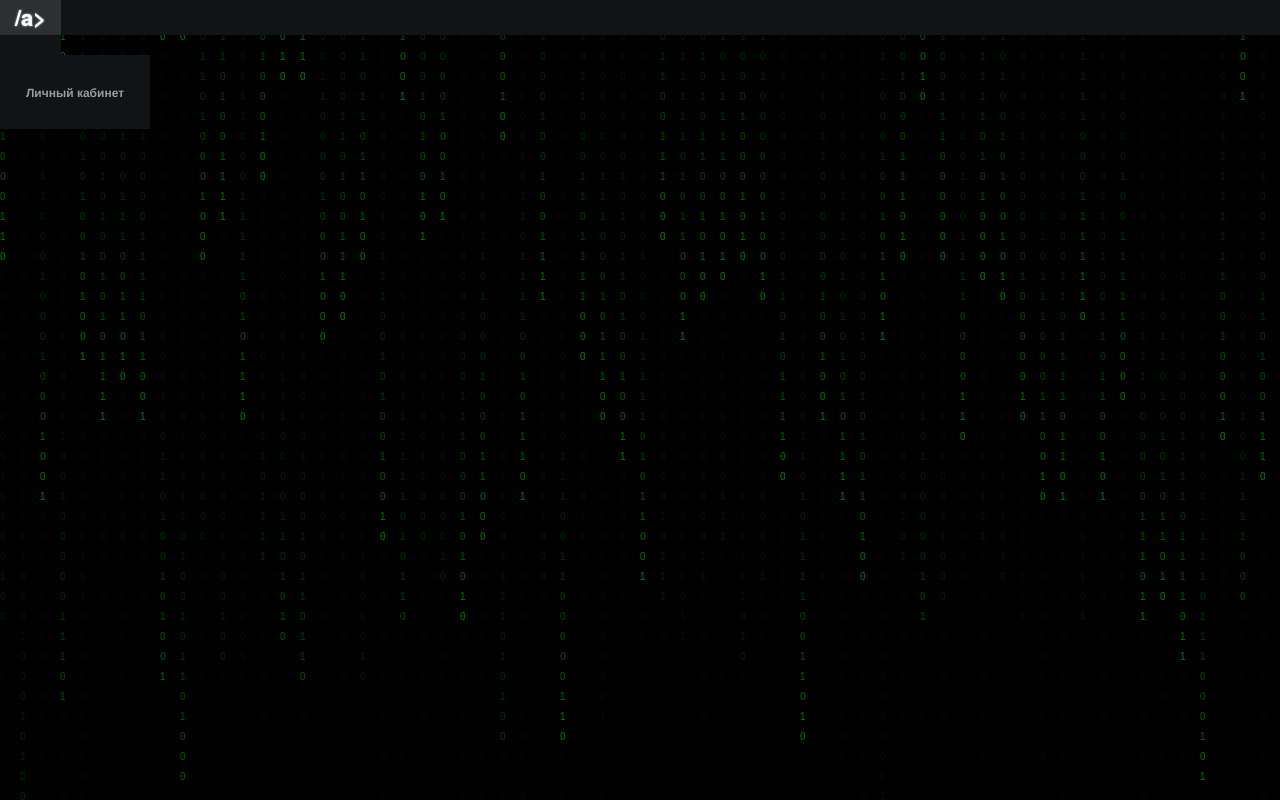
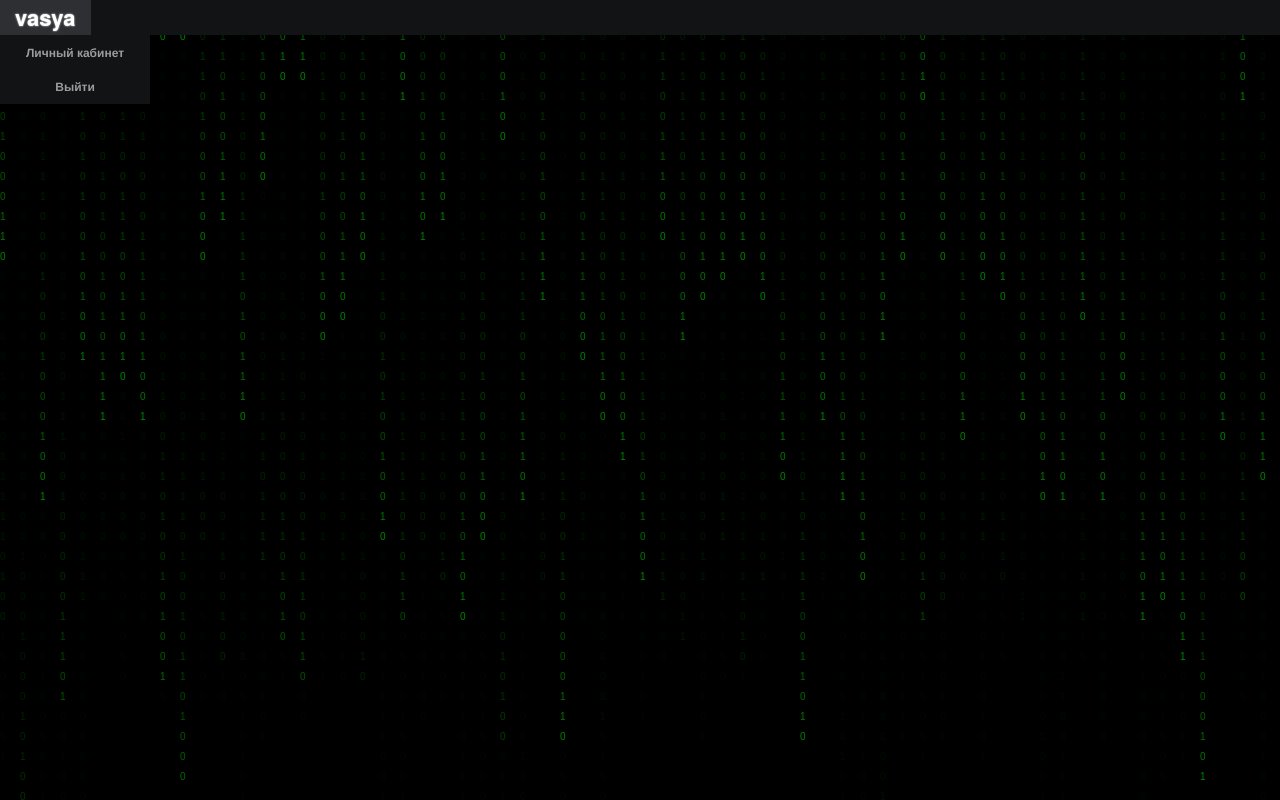
Before and after one commit to forjobaccss4/Camagru, a PHP site: page /Camagru in a window 1280 px wide. Run offline with PHP 8.4, Linux system fonts and the light colour scheme; data that the repository does not hold is empty.

Commit message:
Cabinet next

```diff
--- a/application/controllers/CamagruController.php
+++ b/application/controllers/CamagruController.php
@@ -11,7 +11,7 @@ class CamagruController extends AppController {
     public function __construct($route) {
         parent::__construct($route);
         session_start();
-        $this->user = "Выйти"; //здесь нужно вывести логин пользователя
+        $this->user = "vasya"; //здесь нужно вывести логин пользователя
         if (isset($_SESSION['login'])) {
             $model = new Camagru($_SESSION['login']);
         }
--- a/application/core/base/Controller.php
+++ b/application/core/base/Controller.php
@@ -17,7 +17,7 @@ abstract class  Controller {
 
     public function getView() {
         $vObj = new View($this->route, $this->layout, $this->view);
-        $vObj->render($this->message, $this->linkToImage);
+        $vObj->render($this->message, $this->user);
     }
 }
 ?>
--- a/application/views/Camagru/index.php
+++ b/application/views/Camagru/index.php
@@ -2,10 +2,10 @@
     <canvas id="matrix"></canvas>
     <nav id="primary_nav_wrap">
         <ul>
-            <li><a href="#"><?=$user?>/a>
+            <li><a href="#"><?=$user?></a>
                 <ul>
                     <li><a id="cabinet" href="#">Личный кабинет</a></li>
-                    <li><a id="logout" href="/camagru/logout"><?=$message?></a></li>
+                    <li><a id="logout" href="/camagru/logout">Выйти</a></li>
                 </ul>
             </li>
         </ul>
```
